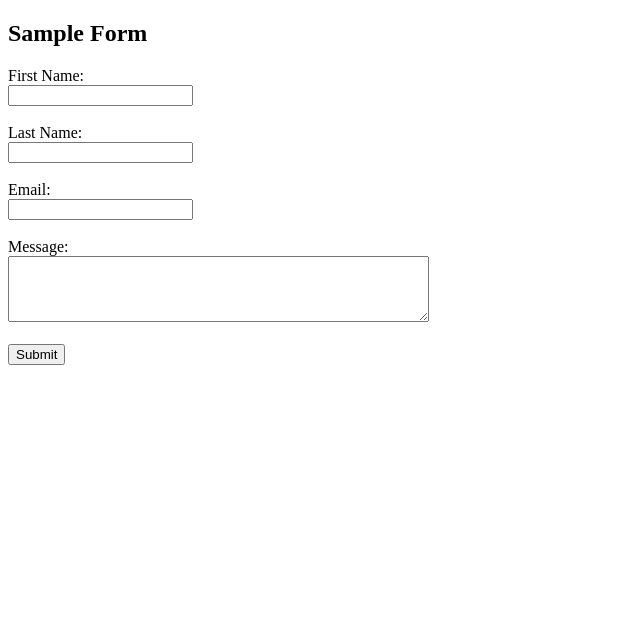
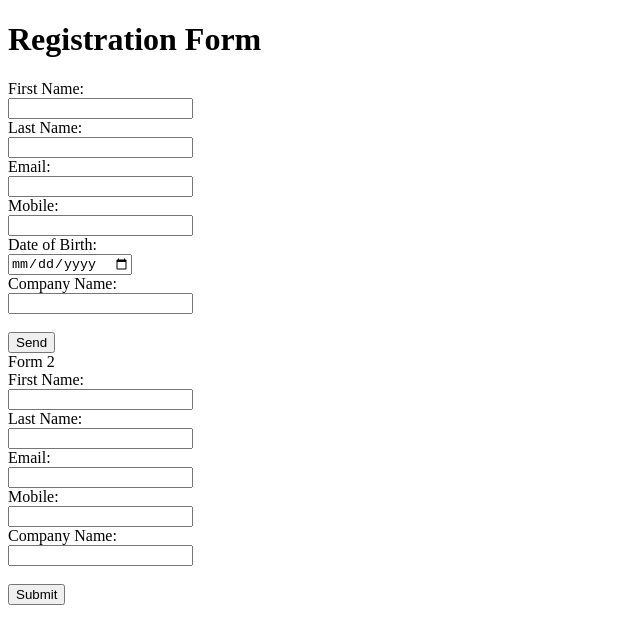
Before and after one commit to Kavya-sudo/Index2, a plain HTML site: page Index.html in a window 1280 px wide. Shown: the whole page, without its empty margins (0-640 px from the left). Drawn offline with Linux system fonts and the light colour scheme.

Commit message:
Update Index.html

```diff
--- a/Index.html
+++ b/Index.html
@@ -3,24 +3,40 @@
 <head>
     <meta charset="UTF-8">
     <meta name="viewport" content="width=device-width, initial-scale=1.0">
-    <title>Sample Form</title>
+    <title>Form Example</title>
 </head>
 <body>
-    <h2>Sample Form</h2>
-    <form action="/submit-form" method="post">
-        <label for="fname">First Name:</label><br>
-        <input type="text" id="fname" name="fname" required><br><br>
-
-        <label for="lname">Last Name:</label><br>
-        <input type="text" id="lname" name="lname" required><br><br>
-
+    <h1>Registration Form</h1>
+    <form id="form_name">
+        <label for="first_name">First Name:</label><br>
+        <input type="text" id="first_name" required><br>
+        <label for="last_name">Last Name:</label><br>
+        <input type="text" id="last_name" required><br>
         <label for="email">Email:</label><br>
-        <input type="email" id="email" name="email" required><br><br>
-
-        <label for="message">Message:</label><br>
-        <textarea id="message" name="message" rows="4" cols="50" required></textarea><br><br>
-
-        <input type="submit" value="Submit">
+        <input type="email" id="email" name="email" required><br>
+        <label for="mobile">Mobile:</label><br>
+        <input type="tel" id="mobile" name="mobile" required><br>
+                <label for="dob">Date of Birth:</label><br>
+        <input type="date" id="dob" name="DOB" required><br>
+        <label for="company_name">Company Name:</label><br>
+        <input type="text" id="company_name" name="company_name" required><br><br>
+<button><span class="l7_2fn wixui-button__label">Send</span></button>
+        <div>
+Form 2
+        </div>
+    </form>
+        <form id="form_name">
+        <label for="first_name">First Name:</label><br>
+        <input type="text" id="first_name_2" name="First name" required><br>
+        <label for="last_name">Last Name:</label><br>
+        <input type="text" id="last_name_2" name="Last name" required><br>
+        <label for="email">Email:</label><br>
+        <input type="email" id="email_2" name="Email" required><br>
+        <label for="mobile">Mobile:</label><br>
+        <input type="tel" id="mobile_2" name="Mobile" required><br>
+        <label for="company_name">Company Name:</label><br>
+        <input type="text" id="company_name_2" name="Company name" required><br><br>
+<input type="submit">
     </form>
 </body>
 </html>
```
